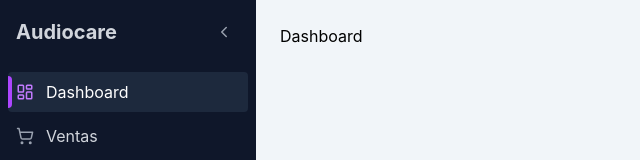
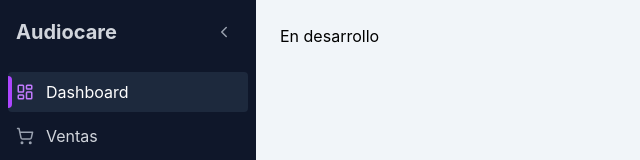
Before and after one commit to JosephGray-C/audiocare_frontend, a React (Vite) app: page / in a window 1280 px wide. Shown: the top 160 px of the page, without its empty margins (0-640 px from the left). Built offline with nearby package versions, Linux system fonts and the light colour scheme.

Commit message:
add different text

```diff
--- a/src/pages/Dashboard.jsx
+++ b/src/pages/Dashboard.jsx
@@ -1,3 +1,3 @@
 export default function Dashboard() {
-    return <h1>Dashboard</h1>;
+    return <h1>En desarrollo</h1>;
 }
--- a/src/pages/Inventario.jsx
+++ b/src/pages/Inventario.jsx
@@ -1,3 +1,3 @@
 export default function Inventario() {
-    return <h1>Inventario</h1>;
+    return <h1>En desarrollo</h1>;
 }
--- a/src/pages/RegistrarVenta.jsx
+++ b/src/pages/RegistrarVenta.jsx
@@ -1,3 +1,3 @@
 export default function RegistrarVenta() {
-    return <h1>Registrar Venta</h1>;
+    return <h1>En desarrollo</h1>;
 }
--- a/src/pages/Ventas.jsx
+++ b/src/pages/Ventas.jsx
@@ -1,3 +1,3 @@
 export default function Ventas() {
-    return <h1>Ventas</h1>;
+    return <h1>En desarrollo</h1>;
 }
```
